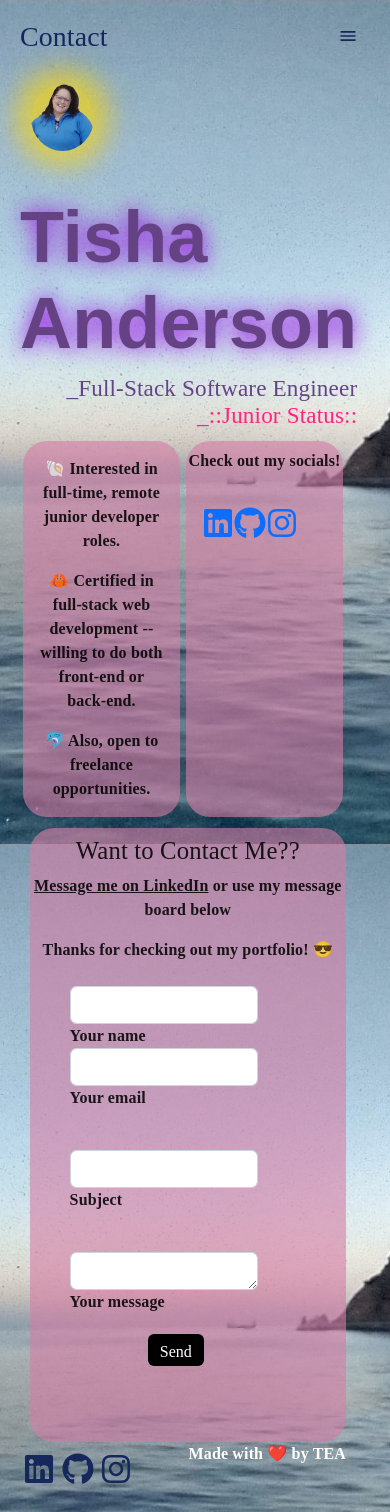
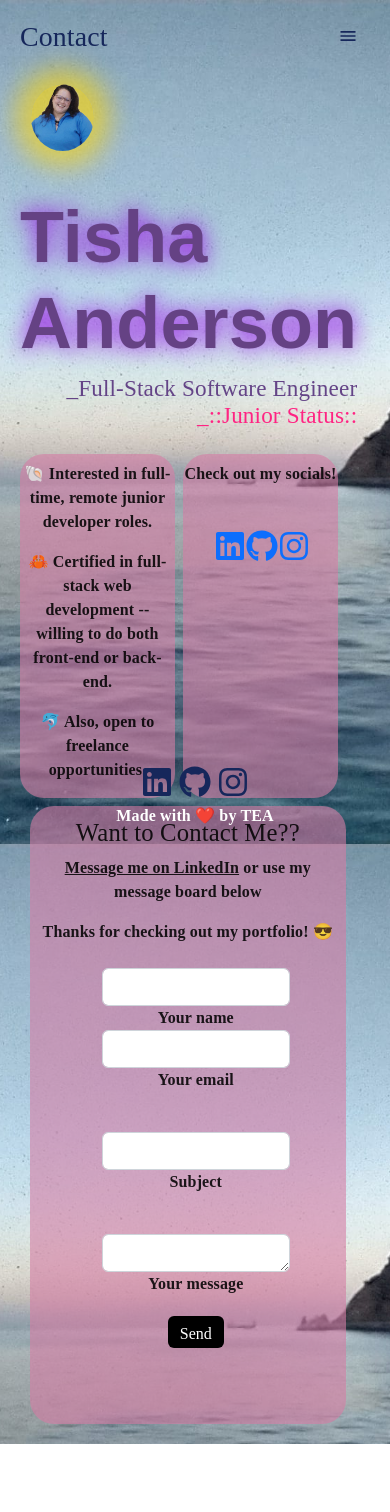
Before and after one commit to tishaanderson/REACT-Studio, a React (Vite) app: page /Contact in a window 390 px wide. After the commit the page ends 1444 px from the top, so only its background shows below. Built offline with nearby package versions, Linux system fonts and the light colour scheme; a web font is replaced by a local one.

Commit message:
UPDATED RESUME AND CONTACT CSS
- Resume.css realigned Skills container lists and made their responsiveness more asthetically pleasing.

- Contact.css realigned the containers and their inner elements.

```diff
--- a/src/App.jsx
+++ b/src/App.jsx
@@ -18,7 +18,7 @@ function App() {
 
         <Header currentPage={currentPage} />
         <ProfileImage />
-        <main className="col-md-6">
+        <main className="col-md-6 col-sm-12">
         <NameTitle />
           <Outlet />
         </main>
--- a/src/components/Footer.jsx
+++ b/src/components/Footer.jsx
@@ -7,8 +7,7 @@ function Footer() {
       <div className="footer-icons">
         <a
           href="https://www.linkedin.com/in/tisha-anderson"
-          className="fa icon socials linkedin"
-          id="linkedin-icon"
+          className="fa icon footer-socials linkedin"
           alt="LinkedIn Icon"
         >
           <FaLinkedin />
@@ -16,8 +15,7 @@ function Footer() {
 
         <a
           href="https://github.com/tishaanderson?tab=repositories"
-          className="fa icon socials github"
-          id="github-icon"
+          className="fa icon footer-socials github"
           alt="Github Icon"
         >
           <FaGithub />
@@ -25,8 +23,7 @@ function Footer() {
 
         <a
           href="https://www.instagram.com/curlyqtish/"
-          className="fa icon socials instagram"
-          id="instagram-icon"
+          className="fa icon footer-socials instagram"
           alt="Instagram Icon"
         >
           <FaInstagram />
--- a/src/pages/Contact.jsx
+++ b/src/pages/Contact.jsx
@@ -78,28 +78,32 @@ export default function Contact() {
       href: "https://www.linkedin.com/in/tisha-anderson",
       alt: "LinkedIn Icon",
       icon: <FaLinkedin />,
+      id: "linkedin-icon"
     },
     {
       href: "https://github.com/tishaanderson?tab=repositories",
       alt: "Github Icon",
       icon: <FaGithub />,
+      id: "github-icon"
     },
     {
       href: "https://www.instagram.com/sweet.tea91/",
       alt: "Instagram Icon",
       icon: <FaInstagram />,
+      id: "instagram-icon"
     },
   ];
 
   return (
     <div className="contact">
-      <div className="job-search">
-        <p className="job-interest">🐚 Interested in full-time, remote junior developer roles.</p>
+      <div className="flex-box">
+        <div className="job-search">
+        <p className="job-interest" id="first-interest">🐚 Interested in full-time, remote junior developer roles.</p>
         <p className="job-interest">
           🦀 Certified in full-stack web development -- willing to do both
           front-end or back-end.
         </p>
-        <p className="job-interest">🐬 Also, open to freelance opportunities.</p>
+        <p className="job-interest" id="last-interest">🐬 Also, open to freelance opportunities.</p>
       </div>
 
       <div className="socials-check">
@@ -114,6 +118,7 @@ export default function Contact() {
                 href={social.href}
                 className="fa icon"
                 alt={social.alt}
+                id={social.id}
               >
                 {social.icon}
               </a>
@@ -127,7 +132,8 @@ export default function Contact() {
         </div>
       </div>
 
-      <div></div>
+      </div>
+
 
       <section className="contact-box">
         <h2
--- a/src/styles/componentStyles/Footer.css
+++ b/src/styles/componentStyles/Footer.css
@@ -1,27 +1,37 @@
 .footer {
+  position: fixed;
   bottom: 0;
+  left: 0;
   display: flex;
+  width: 100%;
+  justify-content: space-between;
 }
 
 .footer-icons {
   height: 50px;
   margin: 0;
   padding: 0;
-  flex: 1;
 }
 
-.socials {
+.footer-socials {
   font-size: 2em;
   padding: .1em;
   color: #16275b;
-  transition: transform .5s ease-in-out, color .5s ease-in-out !important;
+  transition: font-size .2s ease-in-out;
 }
 
-.socials:hover{
-  transform: scale(1.5) !important;
+.footer-socials:hover{
+  font-size: 3em;
   color: red;
 }
 
 .madeWithLove {
   color: white;
 }
+
+@media screen and (max-width: 426px) {
+  .footer {
+    flex-direction: column;
+    text-align: center;
+  }
+}
--- a/src/styles/pageStyles/Contact.css
+++ b/src/styles/pageStyles/Contact.css
@@ -1,4 +1,9 @@
 .contact {
+  margin-top: 1em;
+  bottom: 5em;
+}
+
+.flex-box {
   display: flex;
   flex-wrap: wrap;
 }
@@ -7,6 +12,7 @@
 .socials-check {
   margin-right: .5em;
   flex: 1;
+  /* height: 75%; */
 }
 
 .job-search,
@@ -16,9 +22,20 @@
   border-radius: 1.5em;
 }
 
+.job-search {
+  display: flex;
+  flex-wrap: wrap;
+  justify-content: center;
+  align-items: center;
+  text-align: center;
+}
+
 .job-interest {
-  margin: 1em;
-  text-align: center;
+  margin-bottom: 1em;
+}
+
+#first-interest {
+  margin-top: .5em;
 }
 
 .socials-title {
@@ -32,8 +49,22 @@
 
 .social-icons {
   margin-left: 1em;
-  margin-top: .2em;
+  margin-top: .5em;
   font-size: 2em;
+  text-align: center;
+}
+
+.social-icons a {
+  transition: font-size .2s ease-in-out;
+}
+
+.social-icons a:hover {
+  font-size: 1.5em;
+}
+
+.arrow {
+  /* margin-top: -20%; */
+  height: 75%;
 }
 
 .contact-box {
@@ -43,19 +74,32 @@
 
 form {
   border-radius: 1.5em;
+  display: flex;
+  flex-wrap: wrap;
+  justify-content: center;
+}
+
+#form-section {
+  margin-left: .5em;
 }
 
 .contactMe {
   margin-top: .3em;
+  padding-top: .5em;
 }
 
 .messageMe {
   text-decoration: underline;
 }
 
+#contact-text {
+  padding: 0 .5em;
+}
+
 .thanks {
   text-align: center;
   margin-bottom: -1em;
+  padding: 0 .5em;
 }
 
 .sendButton {
@@ -75,12 +119,11 @@ form {
     transform: rotate(90deg);
   }
 
-  .job-search,
-  .socials-check {
-    margin: .2em;
+  .social-icons {
+    margin-left: .1em;
   }
 
-  .social-icons {
-    margin-left: .5em;
-  }
+  form {
+    text-align: center;
 }
+}
--- a/src/styles/pageStyles/Resume.css
+++ b/src/styles/pageStyles/Resume.css
@@ -96,25 +96,28 @@ li, i {
     margin-right: 0;
   }
 
-  /* .skills {
-    width: 100%;
-  } */
-
   .skills-list {
     margin-left: -3.5em;
+  }
+
+  #personal-list {
+    width: 96%;
   }
 }
 
 @media screen and (max-width: 409px) {
   .skills {
     width: 100%;
-
-    /* margin: -.5em; */
   }
 }
 
-/* @media screen and (max-width: 392px) {
-  .skills {
-    margin: -.8em;
+@media screen and (max-width: 345px){
+  #personal-list {
+    width: 125%;
   }
-} */
+
+  #programming-list {
+    justify-content: space-between;
+    width: 100%;
+  }
+}
```
